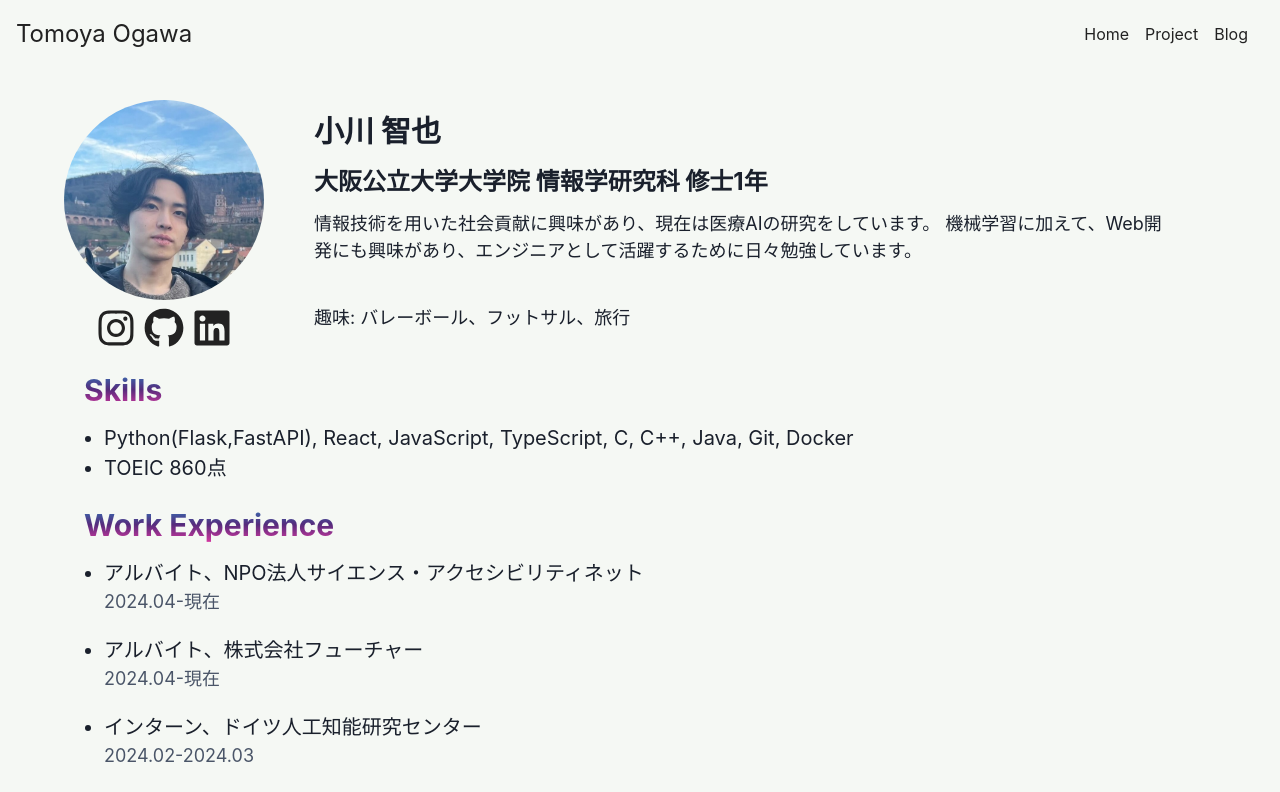
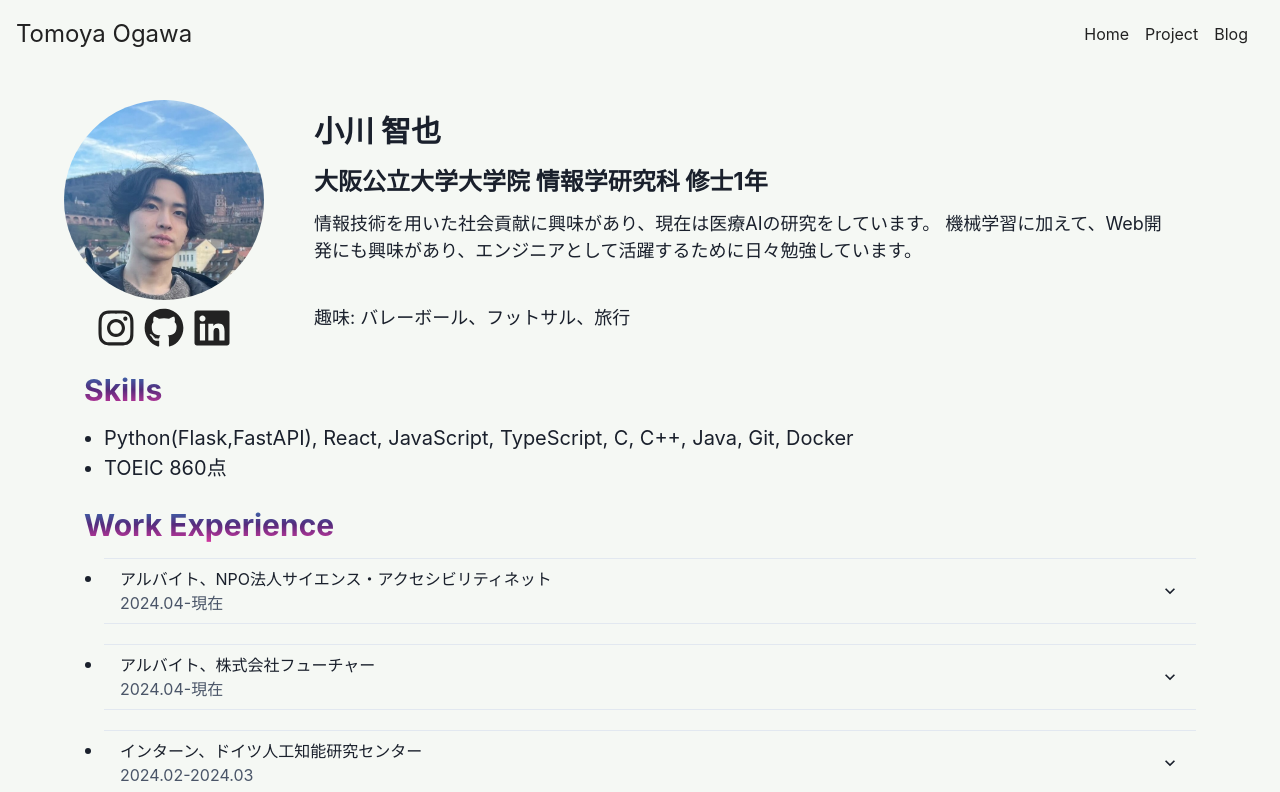
Before and after one commit to tmyOgw5/vite-project, a React (Vite) app: page / in a window 1280 px wide. Shown: the top 792 px of the page. Built offline with nearby package versions, Linux system fonts and the light colour scheme.

Commit message:
add work description

```diff
--- a/src/components/WorkExprience.tsx
+++ b/src/components/WorkExprience.tsx
@@ -1,26 +1,43 @@
 import { Box, Text } from '@chakra-ui/react';
-import { ListItem, UnorderedList } from '@chakra-ui/react';
+import {
+  ListItem,
+  UnorderedList,
+  Accordion,
+  AccordionItem,
+  AccordionButton,
+  AccordionPanel,
+  AccordionIcon,
+} from '@chakra-ui/react';
 
 const works = [
   {
     work: 'アルバイト、NPO法人サイエンス・アクセシビリティネット',
     date: '2024.04-現在',
+    description:
+      '視覚障害者支援のために音声付き電子図書を提供するシステムの開発をしています。現在は深層学習モデルを用いてPDFのレイアウト解析や、システムの監視を行っています。',
   },
   {
     work: 'アルバイト、株式会社フューチャー',
     date: '2024.04-現在',
+    description: 'MLOpsのチームで業務を行っています。',
   },
   {
     work: 'インターン、ドイツ人工知能研究センター',
     date: '2024.02-2024.03',
+    description:
+      'ドイツで行った研究では、精度評価実験のためにDockerで環境を構築し、深層学習のコードをPythonのPyTorchを用いて実装する部分を担当しました。',
   },
   {
     work: 'インターン、株式会社いい生活',
     date: '2023.09-2023.09',
+    description:
+      '5日間のサマーインターンでReact、TypeScript、いい生活の物件情報のAPIを用いてアプリを作成しました。要件定義を行い、Figmaで画面設計をし、それをもとにGitlabでissueを作成し、4人チームでチケット駆動開発を行いました。',
   },
   {
     work: 'サーバー管理者、知能メディア処理研究室',
     date: '2023.01-現在',
+    description:
+      '研究室のGPUサーバーの管理、研究室のネットワークへのデバイスの登録などを行っています。LinuxやDockerの知識が身につきました。',
   },
 ];
 const WorkExperience = () => {
@@ -38,10 +55,24 @@ const WorkExperience = () => {
       <UnorderedList fontSize="xl">
         {works.map((work) => (
           <ListItem key={work.work} mb={5}>
-            {work.work}
-            <Text fontSize="lg" color="gray.600">
-              {work.date}
-            </Text>
+            <Accordion allowToggle>
+              <AccordionItem>
+                <h2>
+                  <AccordionButton>
+                    <Box as="span" flex="1" textAlign="left">
+                      {work.work}
+                      <Text fontSize="md" color="gray.600">
+                        {work.date}
+                      </Text>
+                    </Box>
+                    <AccordionIcon />
+                  </AccordionButton>
+                </h2>
+                <AccordionPanel pb={4} fontSize={'sm'}>
+                  {work.description}
+                </AccordionPanel>
+              </AccordionItem>
+            </Accordion>
           </ListItem>
         ))}
       </UnorderedList>
```
Also changed, not shown: public/articles/2024-04-05-2.md (+1 -1 lines).
